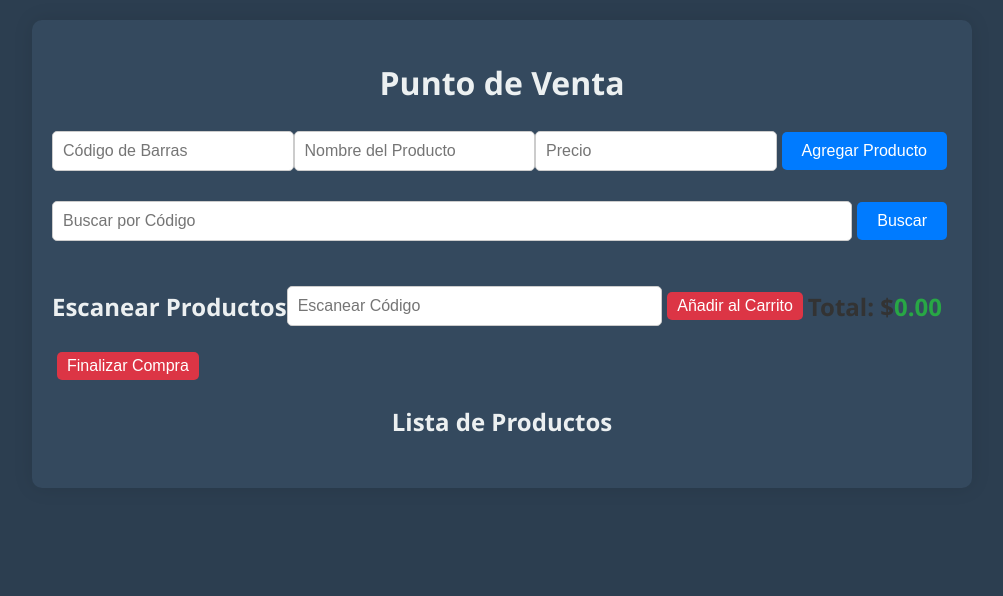
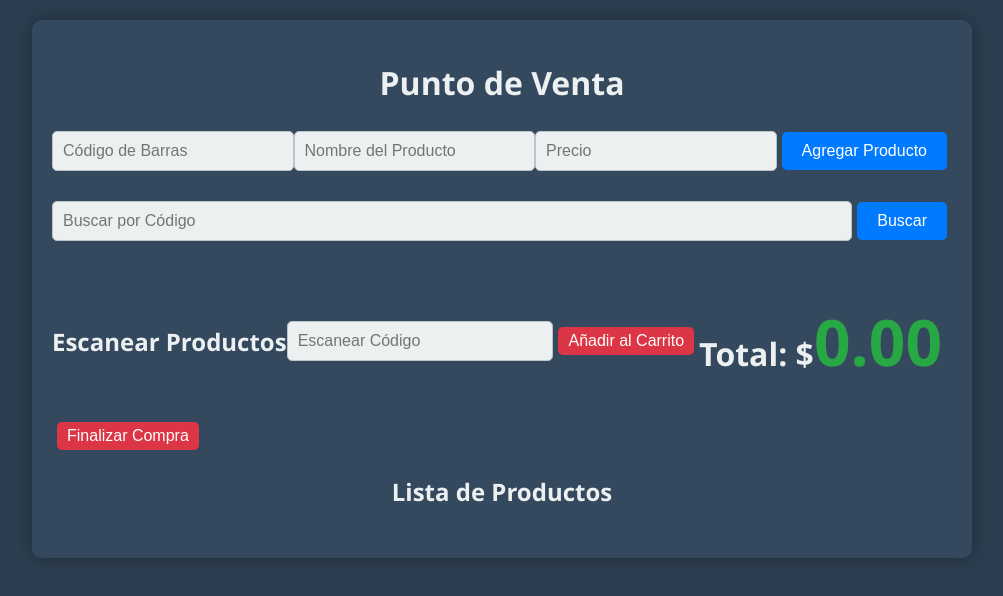
Before and after one commit to horaciolidity/pos-1.0.1, a plain HTML site: page index.html in a window 1280 px wide. Shown: the whole page, without its empty margins (138-1141 px from the left). Drawn offline with Linux system fonts and the light colour scheme.

Commit message:
Update styles.css

```diff
--- a/styles.css
+++ b/styles.css
@@ -2,6 +2,7 @@
 body {
     font-family: 'Segoe UI', Tahoma, Geneva, Verdana, sans-serif;
     background-color: #2c3e50;
+    color: #ecf0f1;
     margin: 0;
     padding: 0;
 }
@@ -17,7 +18,7 @@ h1, h2 {
     padding: 20px;
     background: #34495e;
     border-radius: 10px;
-    box-shadow: 0 0 20px rgba(0, 0, 0, 0.1);
+    box-shadow: 0 0 20px rgba(0, 0, 0, 0.3);
     animation: fadeIn 1s ease-in-out;
 }
 
@@ -38,10 +39,12 @@ input[type="text"], input[type="number"] {
     flex: 1;
     padding: 10px;
     margin: 5px 0;
-    border: 1px solid #ccc;
+    border: 1px solid #bdc3c7;
     border-radius: 5px;
     font-size: 1em;
     transition: border-color 0.3s;
+    background-color: #ecf0f1;
+    color: #2c3e50;
 }
 
 input[type="text"]:focus, input[type="number"]:focus {
@@ -81,7 +84,7 @@ li {
     justify-content: space-between;
     align-items: center;
     padding: 10px;
-    border-bottom: 1px solid #ccc;
+    border-bottom: 1px solid #bdc3c7;
     animation: fadeInUp 0.5s ease-in-out;
 }
 
@@ -97,13 +100,14 @@ span {
 /* Carrito */
 #checkout p {
     text-align: right;
-    font-size: 1.5em;
+    font-size: 2em;
     font-weight: bold;
-    color: #333;
+    color: #ecf0f1;
 }
 
 #total-price {
     color: #28a745;
+    font-size: 2em;
 }
 
 /* Resultados de búsqueda */
@@ -169,7 +173,7 @@ ul li {
 }
 
 ul li:hover {
-    background-color: #f0f0f0;
+    background-color: #3b4d61;
     transform: scale(1.02);
 }
 
```
